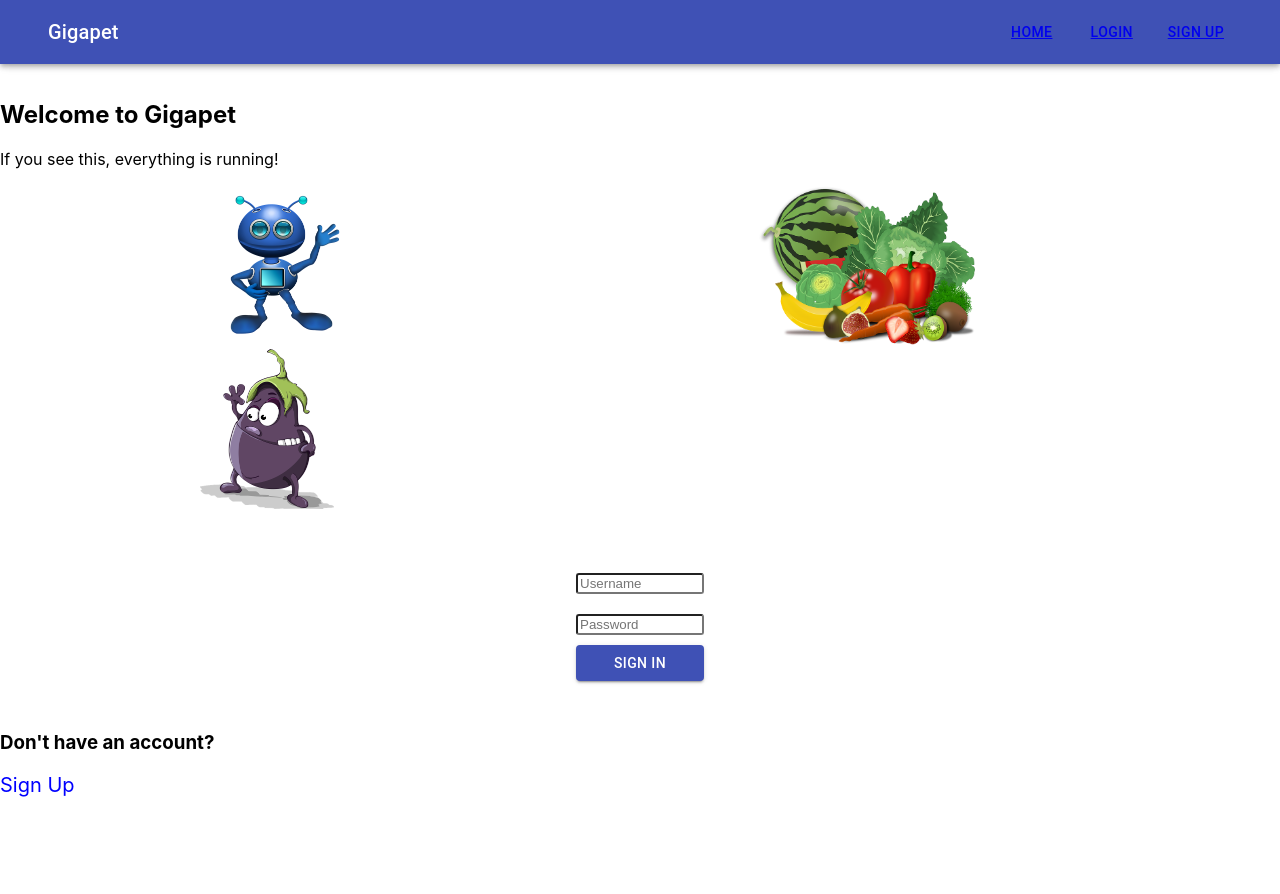
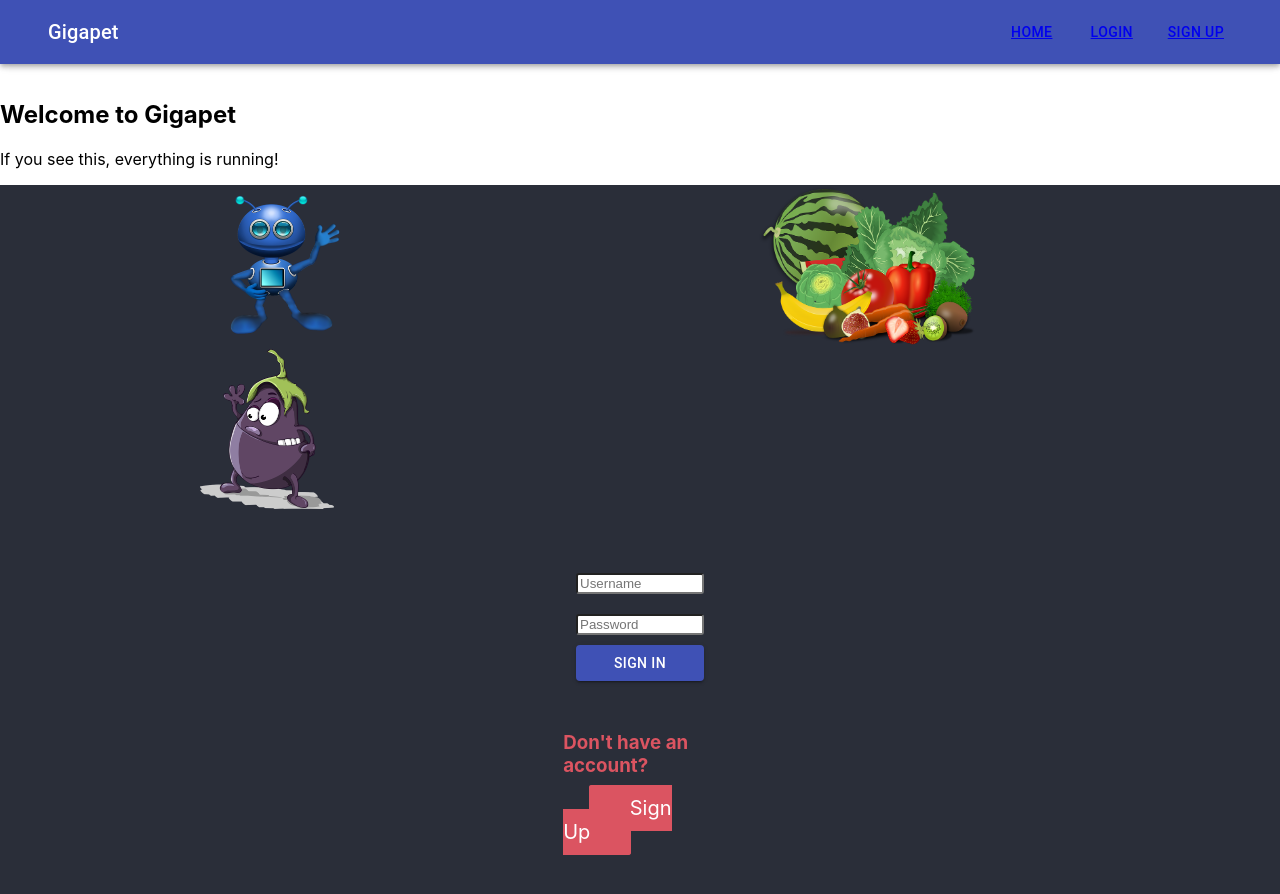
Before and after one commit to Build-Week-Gigapet-2/Front-End, a React (Create React App) app: page /api/auth/login in a window 1280 px wide. Shown: the top 894 px of the page. Before the commit the page ends 800 px from the top, so only its background shows below. Built offline with nearby package versions, Linux system fonts and the light colour scheme.

Commit message:
Background color and styling added to the signup link

```diff
--- a/src/Components/User/Login.js
+++ b/src/Components/User/Login.js
@@ -35,6 +35,13 @@ function Login(props) {
 
     //Styling Begins here
 
+    const pageStyle = makeStyles({
+        root:{
+            backgroundColor: '#2A2E39',
+            height: '100vh',
+        }
+    })
+
     const styledForm = makeStyles({
         root: {
           display: "flex",
@@ -59,22 +66,37 @@ function Login(props) {
         }
       });
 
+    const bottomDiv = makeStyles({
+        root:{
+            padding: '0 44vw'
+        }
+    })
+
     const styledLink = makeStyles({
         root:{
             textDecoration: 'none',
             fontSize: '20px',
-            color: 'blue'
+            color: 'white',
+            border: '1px solid #DB5461',
+            padding: '10px 40px',
+            marginLeft: '2vw',
+            borderRadius: 3,
+            backgroundColor: '#DB5461'
         }
     })
 
+    const page = pageStyle();
     const images = imageStyle();
     const forms = styledForm();
     const inputs = styledInput();
+    const signUp = bottomDiv();
     const links = styledLink();
 
 
+
     return (
-        <Fragment>
+        <Fragment >
+            <div className={page.root}>
                 <div>
                     <img src={Alien} alt='Happy Alien' className={images.root} />
                     <img src={Fruits} alt='Assortment of Fruit' className={images.root} />
@@ -101,9 +123,11 @@ function Login(props) {
 
                     <Button type='submit' variant="contained" color="primary" >Sign In</Button>
                 </form>
-            <div className="reg">
-                <h3>Don't have an account?</h3>
+
+                <div className={signUp.root}>
+                    <h3 style={{color: '#DB5461'}}>Don't have an account?</h3>
                     <Link to='/api/auth/register' className={links.root} >Sign Up</Link>
+                </div>
             </div>
         </Fragment>
     )
```
Lines whose indentation alone changed are shown as unchanged.
